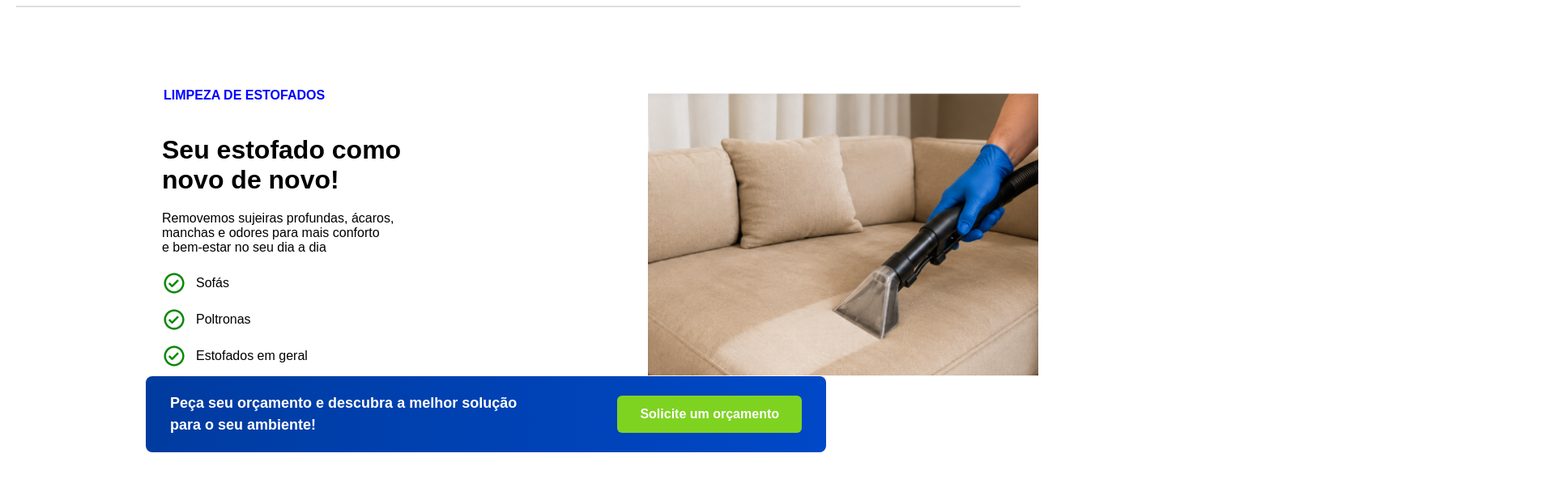
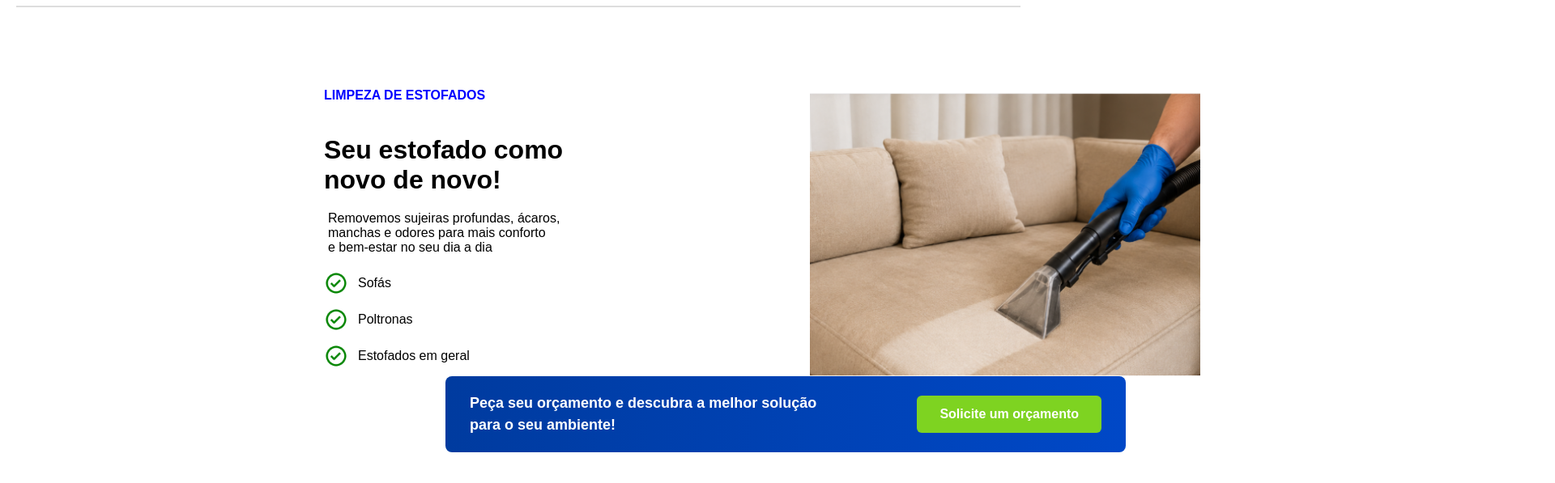
Before and after one commit to PedroHenrrique17/cleanozo-higienizacao, a plain HTML site: page public/estofados.html in a window 1280 px wide. Shown: the part 93-690 px from the top of the page at 81% size, 1920 px wide, since content can reach past the window. Drawn offline with Linux system fonts and the light colour scheme.

Commit message:
feat:estofados

```diff
--- a/public/css/style.css
+++ b/public/css/style.css
@@ -433,7 +433,7 @@ header nav ul {
 
 .antesedepois {
     display: flex;
-    padding: 100px 202px;
+    padding: 100px 400px;
     font-weight: bold;
     color: blue;
 
@@ -441,13 +441,13 @@ header nav ul {
 
 .titulo-resultados {
     display: flex;
-    padding: 0px 200px;
+    padding: 0px 400px;
     margin-top: -60px;
 }
 
 .descricao-resultados {
     display: flex;
-    padding: 0px 180px;
+    padding: 0px 385px;
     margin: 20px;
 }
 
@@ -456,7 +456,7 @@ header nav ul {
     flex-direction: column;
     gap: 15px;
     /* espaço entre as linhas */
-    margin-left: 200px;
+    margin-left: 400px;
 }
 
 .item-resultados {
@@ -481,8 +481,45 @@ header nav ul {
     height: 350px;
     border-radius: 10px;
     display: flex;
-    padding: 0px 800px;
+    padding: 0px 1000px;
     margin-top: -340px;
+}
+
+.banner-servicos-estofados {
+    width: 100%;
+    max-width: 780px;
+    background: linear-gradient(90deg, #003b9f, #0048c7);
+    border-radius: 8px;
+    padding: 20px 30px;
+    margin-left: 550px;
+    display: flex;
+    justify-content: space-between;
+    align-items: center;
+    color: white;
+    font-family: Arial, sans-serif;
+}
+
+.banner-servicos-estofados p {
+    margin: 0;
+    font-size: 18px;
+    font-weight: 600;
+    line-height: 1.5;
+}
+
+.banner-servicos-estofados button {
+    background: #7ed321;
+    color: white;
+    border: none;
+    border-radius: 6px;
+    padding: 14px 28px;
+    font-size: 16px;
+    font-weight: bold;
+    cursor: pointer;
+    transition: 0.3s;
+}
+
+.banner-servicos-estofados button:hover {
+    background: #6abd1b;
 }
 
 .orcamento{
--- a/public/estofados.html
+++ b/public/estofados.html
@@ -61,7 +61,7 @@
       <img src="./img/estofados.png" alt="">
     </section>
 
-    <section class="banner-servicos">
+    <section class="banner-servicos-estofados">
       <p>
         Peça seu orçamento e descubra a melhor solução
         <br>
```
